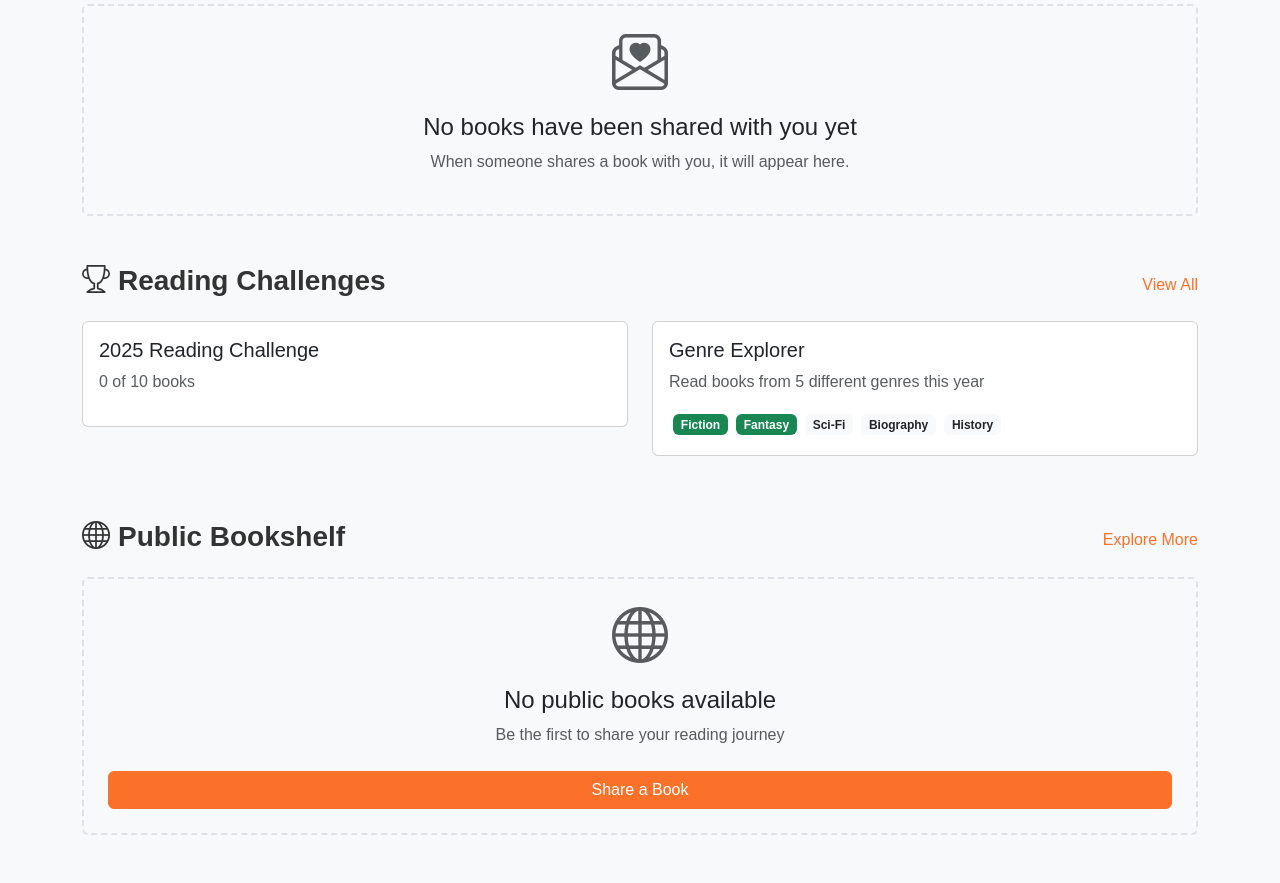
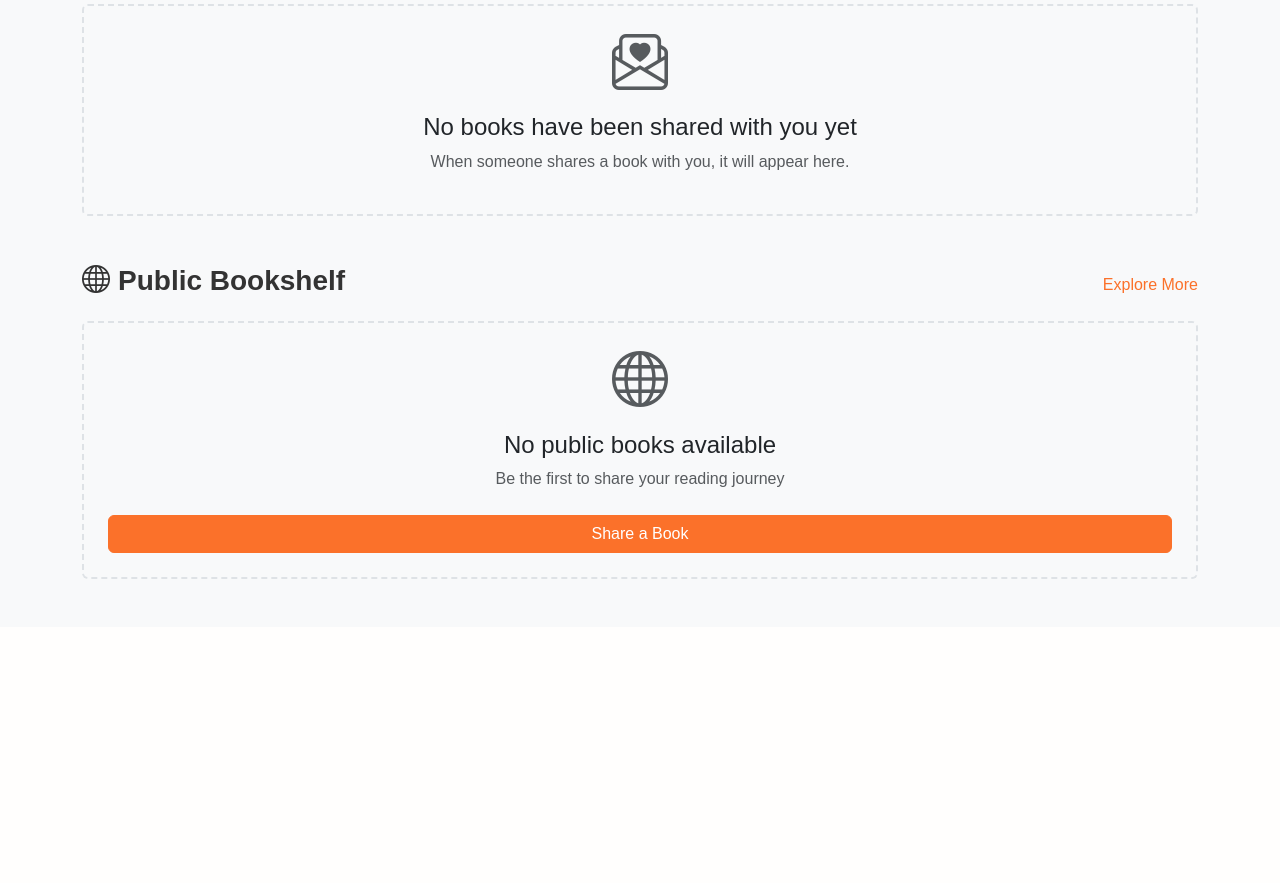
Before and after one commit to ZenFlamex/CITS3403-Group-36, a Flask app: page / in a window 1280 px wide. Shown: the part 1313-2196 px from the top of the page. After the commit the page ends 1892 px from the top, so only its background shows below. Run offline with Flask 3, Linux system fonts and the light colour scheme; the visitor is signed in with stand-in values (Sample User, id 1); data that the repository does not hold is empty.

Commit message:
Delete old reading challenges section

```diff
--- a/app/templates/index.html
+++ b/app/templates/index.html
@@ -271,39 +271,9 @@
         </div>
     </div>
 
-    <!-- Reading Challenges Section -->
-    <div class="book-section mb-5">
-        <div class="d-flex justify-content-between align-items-center mb-3">
-            <h3><i class="bi bi-trophy me-2"></i>Reading Challenges</h3>
-            <a href="#" class="text-decoration-none">View All</a>
-        </div>
-        <div class="row">
-            <div class="col-md-6">
-                <div class="card mb-3">
-                    <div class="card-body">
-                        <h5>2025 Reading Challenge</h5>
-                        <p class="text-muted">{{ completed_books }} of {{ goal_books }} books</p>
-                    </div>
-                </div>
-            </div>
-            <div class="col-md-6">
-                <div class="card mb-3">
-                    <div class="card-body">
-                        <h5>Genre Explorer</h5>
-                        <p class="text-muted">Read books from 5 different genres this year</p>
-                        <div class="d-flex flex-wrap">
-                            <span class="badge bg-success m-1">Fiction</span>
-                            <span class="badge bg-success m-1">Fantasy</span>
-                            <span class="badge bg-light text-dark m-1">Sci-Fi</span>
-                            <span class="badge bg-light text-dark m-1">Biography</span>
-                            <span class="badge bg-light text-dark m-1">History</span>
-                        </div>
-                    </div>
-                </div>
-            </div>
-        </div>
-    </div>
+
 {% else %}
+
     <!-- Not logged in view -->
     <div class="row mb-5">
         <div class="col-md-8">
```
